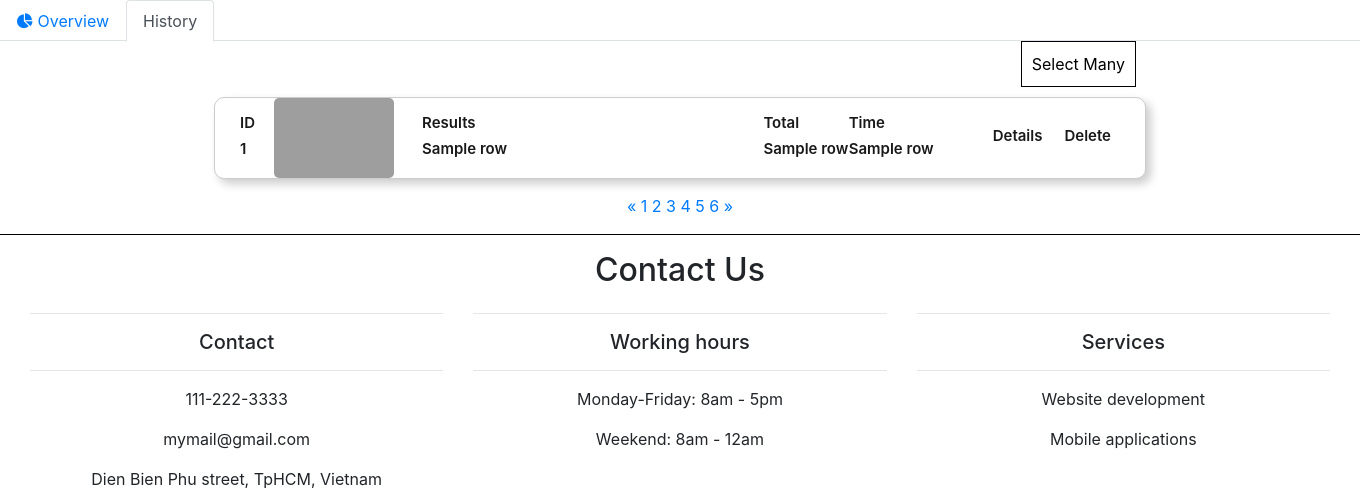
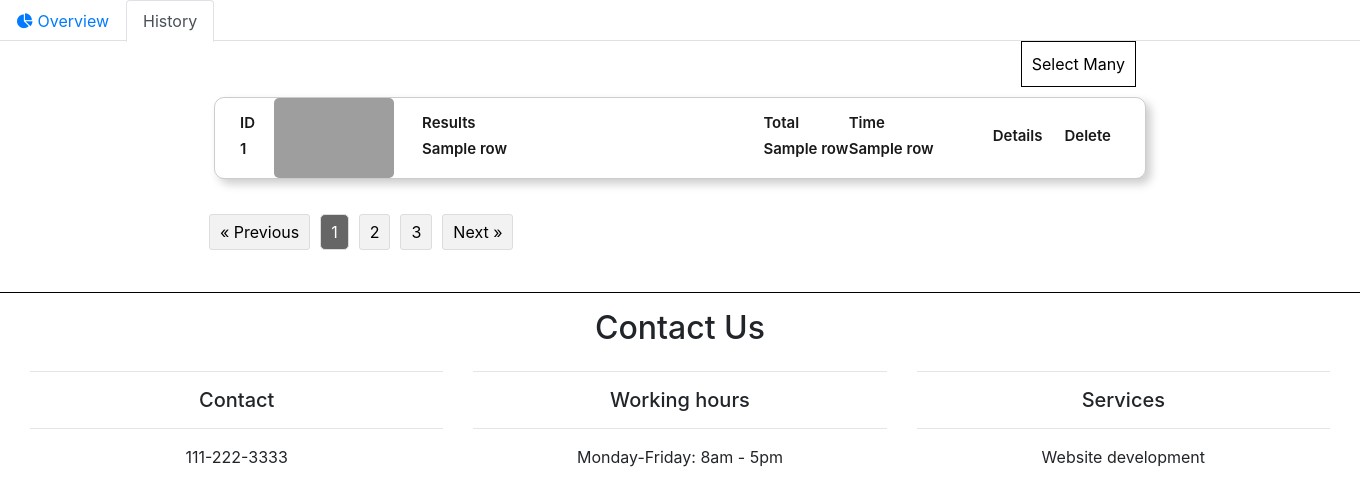
Before and after one commit to huynhnghia03/webShripm, a Flask app: template templates/history.html in a window 1360 px wide, after a click on "History". Shown: the part 126-614 px from the top of the page. Run offline with Flask 3, Linux system fonts and the light colour scheme; the template is opened without the code that fills it: most values are stand-ins (such as "Sample title", 1, 10 or a date in 2020); some libraries are stand-ins or nearby versions; grey boxes are pictures that could not be loaded.

Commit message:
pagination

```diff
--- a/static/css/history.css
+++ b/static/css/history.css
@@ -175,3 +175,29 @@
     border: 1px solid black;
     margin-right: 20px;
 }
+
+/* CSS cho phân trang */
+    .pagination {
+        margin: 20px 0;
+        text-align: center;
+    }
+
+    .pagination a {
+        display: inline-block;
+        padding: 5px 10px;
+        margin: 0 5px;
+        background-color: #f2f2f2;
+        border: 1px solid #ddd;
+        color: black;
+        text-decoration: none;
+        border-radius: 3px;
+    }
+
+    .pagination a.active {
+        background-color: #666;
+        color: white;
+    }
+
+    .pagination a:hover:not(.active) {
+        background-color: #ddd;
+    }
--- a/templates/history.html
+++ b/templates/history.html
@@ -234,19 +234,18 @@
                         </div>
                     </div>
                     {% endfor %}
+                    <div class="pagination">
+                        <a href="#" id="prevPage">&laquo; Previous</a>
+                        <a href="#" class="pageNumber">1</a>
+                        <a href="#" class="pageNumber">2</a>
+                        <a href="#" class="pageNumber">3</a>
+                        <a href="#" id="nextPage">Next &raquo;</a>
+                    </div>
                 </div>
             </div>
+
         </div>
-        <div class="page" style="text-align: center">
-            <a href="#">&laquo;</a>
-            <a href="#">1</a>
-            <a href="#" class="active">2</a>
-            <a href="#">3</a>
-            <a href="#">4</a>
-            <a href="#">5</a>
-            <a href="#">6</a>
-            <a href="#">&raquo;</a>
-        </div>
+
     </div>
     {% else %}
     <div style="text-align: center">
```
Also changed, not shown: static/js/history.js (+67 -3 lines).
